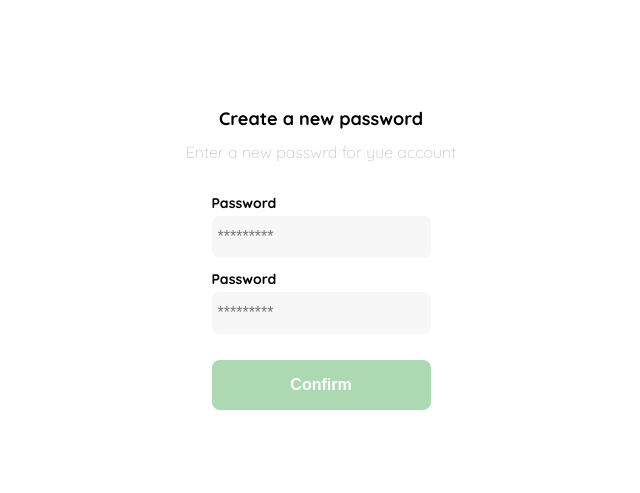
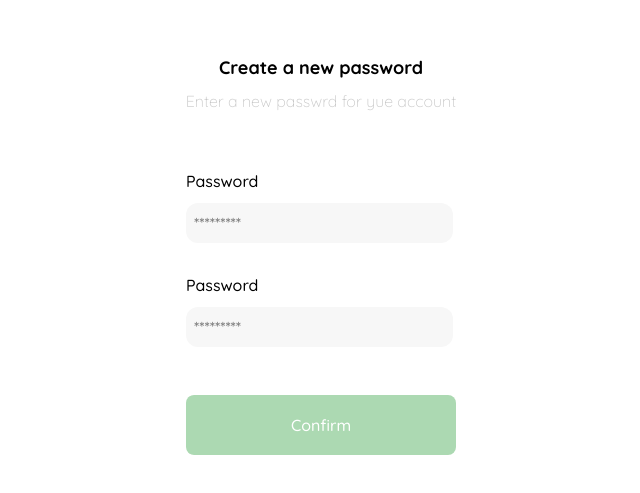
Before and after one commit to nicolas-1997/Yard-Sale-ReactJS, a React app: page /login in a window 1280 px wide. Shown: the part 133-626 px from the top of the page, without its empty margins (319-959 px from the left). Built offline with nearby package versions, Linux system fonts and the light colour scheme.

Commit message:
creamos el boton principal y lo importamos en CreateAccount.jsx

```diff
--- /dev/null
+++ b/src/components/ButtomPrimary.jsx
@@ -0,0 +1,15 @@
+import React from "react";
+import '../styles/ButtonPrimary.scss';
+
+
+const ButtomPrimary = () => {
+  return (
+    <input
+      type="submit"
+      className="primary-button login-button"
+      defaultValue="Create account"
+    />
+  );
+};
+
+export default ButtomPrimary;
--- a/src/containers/CreateAccount.jsx
+++ b/src/containers/CreateAccount.jsx
@@ -1,4 +1,6 @@
 import React from "react";
+
+import ButtomPrimary from "../components/ButtomPrimary";
 import '../styles/CreateAccount.scss';
 
 const CreateAccount = () => {
@@ -36,11 +38,7 @@ const CreateAccount = () => {
               className="input input-password"
             />
           </div>
-          <input
-            type="submit"
-            className="primary-button login-button"
-            defaultValue="Create account"
-          />
+          <ButtomPrimary />
         </form>
       </div>
     </div>
--- a/src/pages/Home.jsx
+++ b/src/pages/Home.jsx
@@ -1,9 +1,13 @@
 import React from 'react';
 import Header from '../components/Header';
+import CreateAccount from '../containers/CreateAccount';
 
 const Home = () => {
 	return (
-		<Header />
+		<div>
+			<Header />
+			<CreateAccount />
+		</div>
 	);
 }
 
--- /dev/null
+++ b/src/styles/ButtonPrimary.scss
@@ -0,0 +1,19 @@
+@import "vars";
+
+.primary-button {
+  width: 100%;
+  height: 60px;
+  padding: 8px;
+  background-color: var(--hospital-green);
+  color: var(--white);
+  text-align: center;
+  border-radius: 8px;
+  border: none;
+  font-size: var(--md);
+  font-weight: var(--bold-weight);
+  font-family: "Quicksand", sans-serif;
+  cursor: pointer;
+}
+.login-button {
+  margin: 28px 0;
+}
--- a/src/styles/CreateAccount.scss
+++ b/src/styles/CreateAccount.scss
@@ -51,23 +51,6 @@
   font-size: var(--md);
   margin-bottom: 20px;
 }
-.primary-button {
-  width: 100%;
-  height: 60px;
-  padding: 8px;
-  background-color: var(--hospital-green);
-  color: var(--white);
-  text-align: center;
-  border-radius: 8px;
-  border: none;
-  font-size: var(--md);
-  font-weight: var(--bold-weight);
-  font-family: "Quicksand", sans-serif;
-  cursor: pointer;
-}
-.login-button {
-  margin: 28px 0;
-}
 
 @media (max-width: 640px) {
   .form-container {
```
